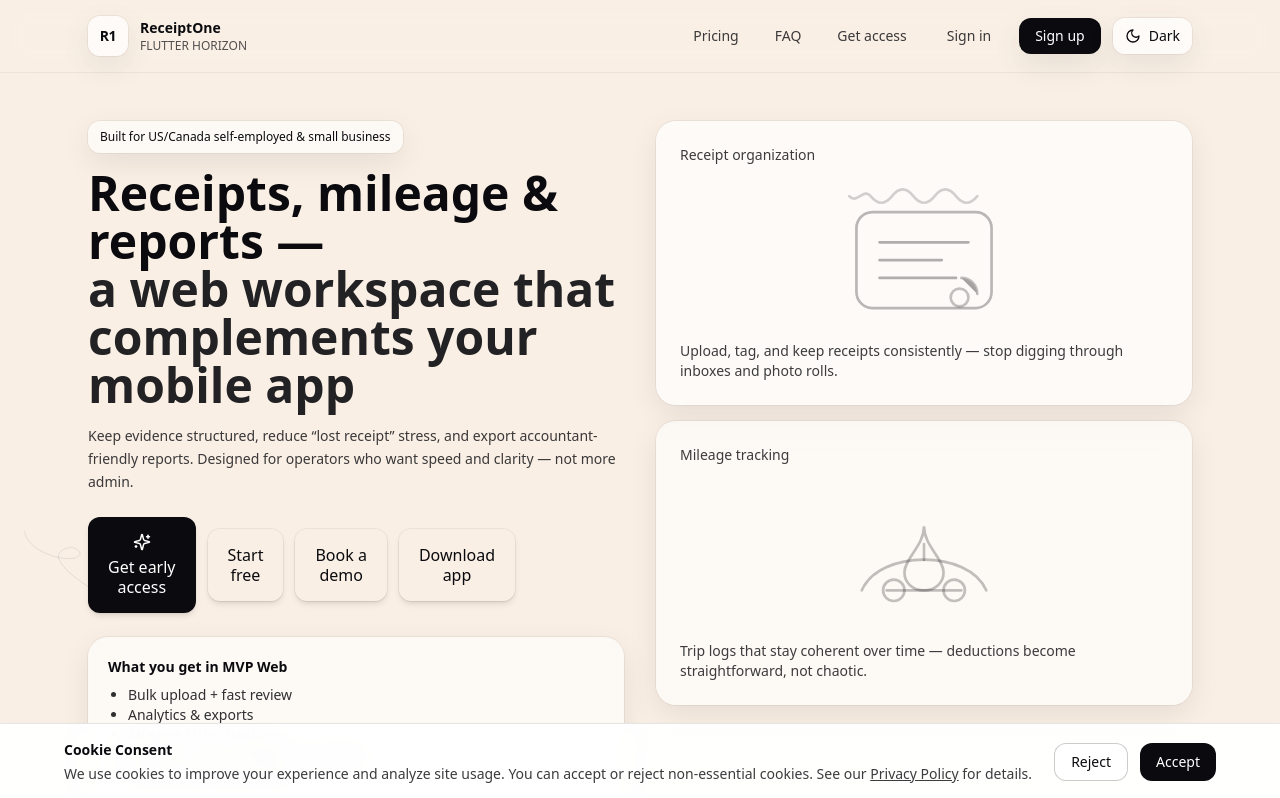
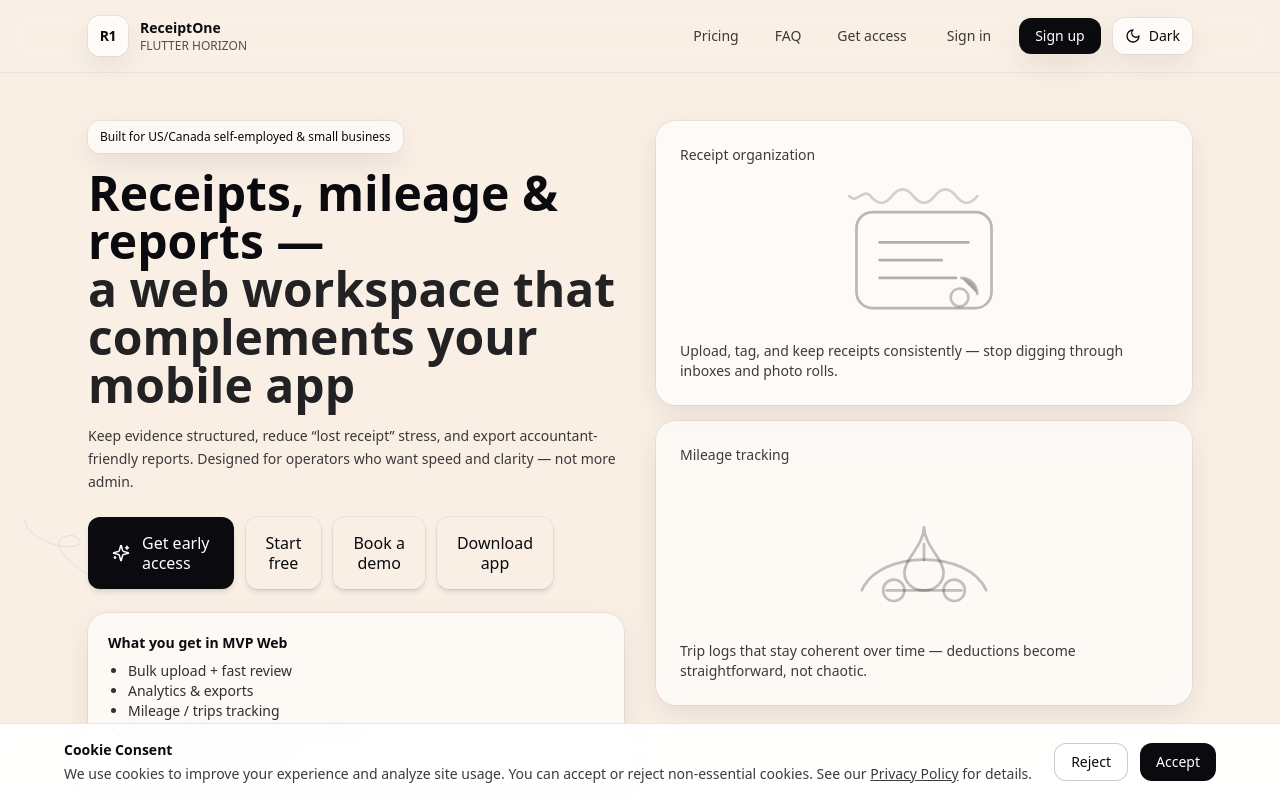
Before and after one commit to Alexd-y/receiptone-landing, a Next.js app: page / in a window 1280 px wide. Shown: the top 798 px of the page. Built offline with nearby package versions, Linux system fonts and the light colour scheme; no server answers.

Commit message:
Move loop arrow to left side pointing to Get early access button

```diff
--- a/components/CTAButtons.tsx
+++ b/components/CTAButtons.tsx
@@ -58,11 +58,11 @@
       <button
         type="button"
         onClick={onPrimaryClick}
-        className="relative z-10 inline-flex flex-col items-center justify-center gap-1.5 rounded-xl bg-accent-primary px-5 py-4 font-medium text-white shadow-md transition-all hover:shadow-lg text-center min-w-0"
+        className="relative z-10 inline-flex flex-row items-center justify-center gap-3 rounded-xl bg-accent-primary px-6 py-4 font-medium text-white shadow-md transition-all hover:shadow-lg min-w-0"
       >
-        {/* Sparkles icon сверху */}
+        {/* Sparkles icon слева */}
         <Sparkles size={18} />
-        <span className="text-base leading-tight">Get early<br />access</span>
+        <span className="text-base leading-tight text-left">Get early<br />access</span>
       </button>
 
       {/* Secondary Buttons - светлые бежевые кнопки в одну строчку */}
```
